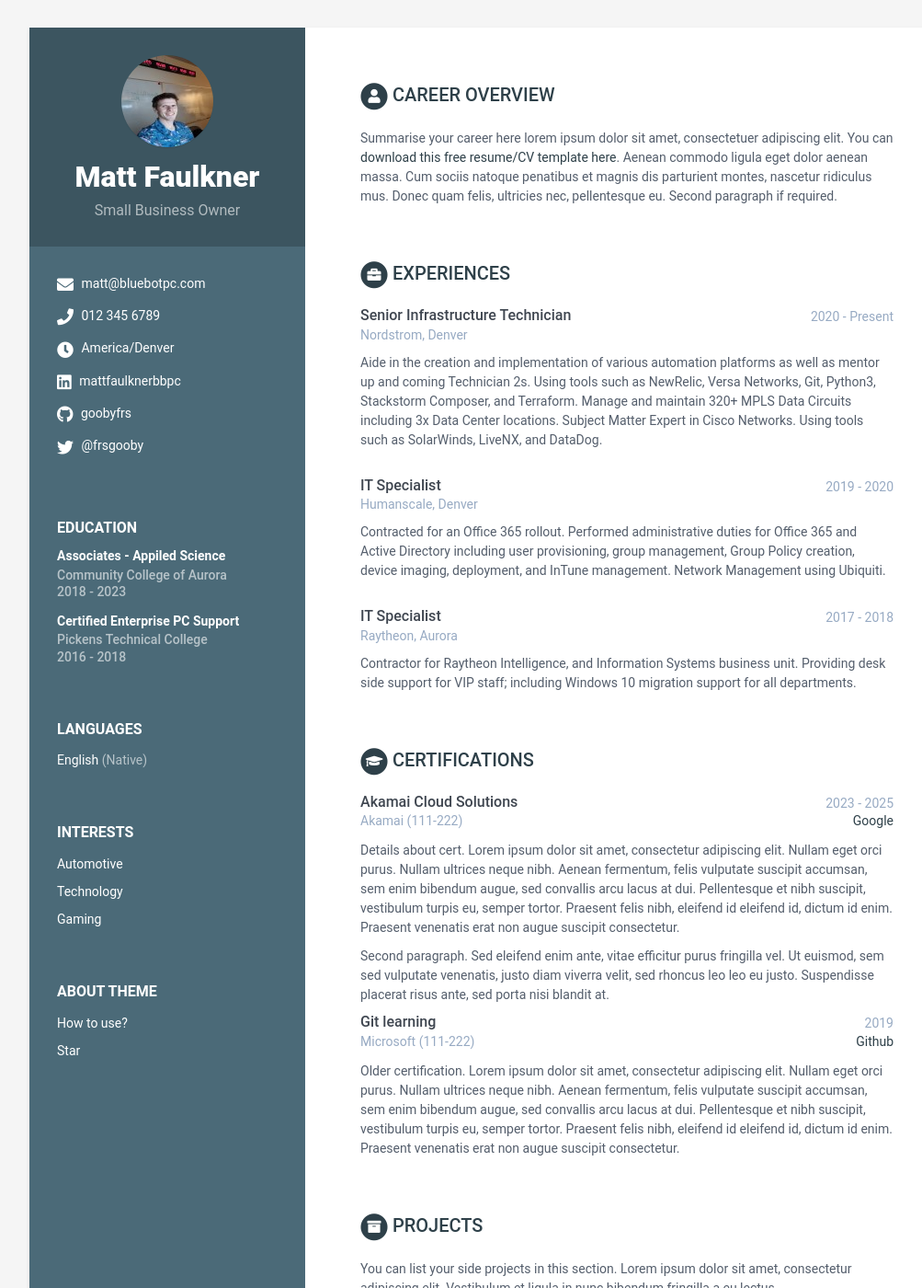
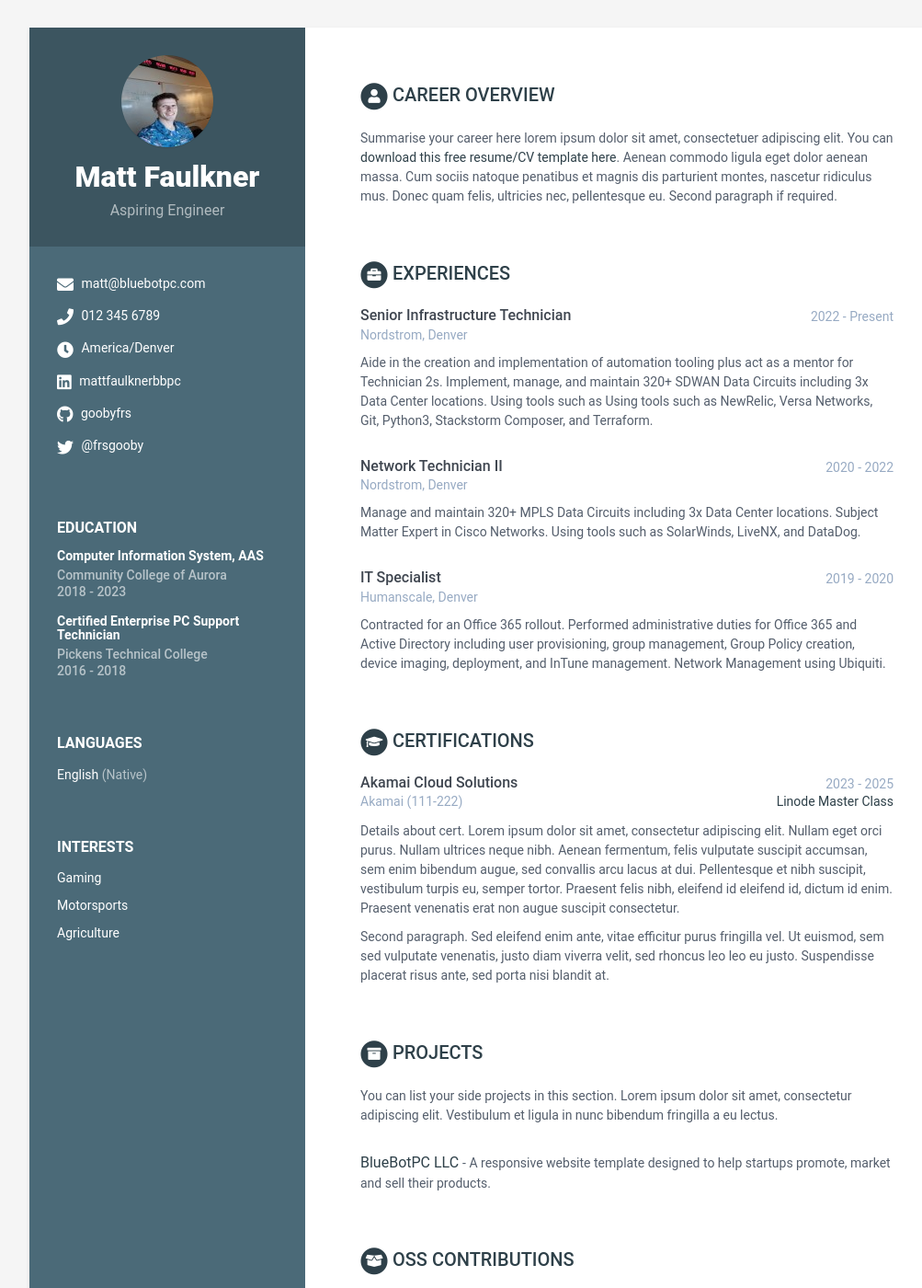
Before and after one commit to GoobyFRS/goobyfrs.github.io, a Jekyll site: the page built from index.html, in a window 1280 px wide and 1400 px high. Shown: the whole window at 92% size, without its empty margins (108-1111 px from the left). Built offline with Jekyll 4.4.1, drawn with Linux system fonts in a browser that asks for light colours.

Commit message:
Update data.yml

```diff
--- a/_data/data.yml
+++ b/_data/data.yml
@@ -4,12 +4,12 @@
 
 sidebar:
     position: left # position of the sidebar : left or right
-    about: True # set to False or comment line if you want to remove the "how to use?" in the sidebar
+    about: False # set to False or comment line if you want to remove the "how to use?" in the sidebar
     education: True # set to False if you want education in main section instead of in sidebar
 
     # Profile information
     name: Matt Faulkner
-    tagline: Small Business Owner
+    tagline: Aspiring Engineer
     avatar: profile.png  #place a 100x100 picture inside /assets/images/ folder and provide the name of the file below
 
     # Sidebar links
@@ -39,13 +39,13 @@ sidebar:
     interests:
       title: Interests
       info:
-        - item: Automotive
+        - item: Gaming
           link:
 
-        - item: Technology
+        - item: Motorsports
           link:
 
-        - item: Gaming
+        - item: Agriculture
           link:
 
 career-profile:
@@ -60,7 +60,7 @@ career-profile:
 education:
     title: Education
     info:
-      - degree: Associates - Appiled Science
+      - degree: Computer Information System, AAS
         university: Community College of Aurora
         time: 2018 - 2023
         details: |
@@ -71,11 +71,12 @@ education:
           pretium quis, sem.
             - Bullet point
             - Bullet point
-      - degree: Certified Enterprise PC Support
+
+      - degree: Certified Enterprise PC Support Technician
         university: Pickens Technical College
         time: 2016 - 2018
         details: |
-          Intoduction the industry of servicing, maintaining,
+          Intoduction to the industry of servicing, maintaining,
           and repairing computers, computer and networking systems.
 
             - Maintain, repair, and build PCs
@@ -87,12 +88,17 @@ experiences:
     title: Experiences
     info:
       - role: Senior Infrastructure Technician
-        time: 2020 - Present
+        time: 2022 - Present
         company: Nordstrom, Denver
         details: |
-          Aide in the creation and implementation of various automation platforms as well
-          as mentor up and coming Technician 2s. Using tools such as NewRelic, Versa Networks,
-          Git, Python3, Stackstorm Composer, and Terraform.
+          Aide in the creation and implementation of automation tooling plus act as a mentor for Technician 2s.
+          Implement, manage, and maintain 320+ SDWAN Data Circuits including 3x Data Center locations.
+          Using tools such as Using tools such as NewRelic, Versa Networks, Git, Python3, Stackstorm Composer, and Terraform.
+
+      - role: Network Technician II
+        time: 2020 - 2022
+        company: Nordstrom, Denver
+        details: |
           Manage and maintain 320+ MPLS Data Circuits including 3x Data Center locations.
           Subject Matter Expert in Cisco Networks. Using tools such as SolarWinds, LiveNX, and DataDog.
 
@@ -105,13 +111,6 @@ experiences:
           Group Policy creation, device imaging, deployment, and InTune management.
           Network Management using Ubiquiti.
 
-      - role: IT Specialist
-        time: 2017 - 2018
-        company: Raytheon, Aurora
-        details: |
-          Contractor for Raytheon Intelligence, and Information Systems business unit.
-          Providing desk side support for VIP staff; including Windows 10 migration support for all departments.
-
 certifications:
       title: Certifications
       list:
@@ -120,8 +119,8 @@ certifications:
           end: 2025
           organization: Akamai
           credentialid: 111-222
-          credentialurl: www.google.com
-          credentialname: Google
+          credentialurl: www.linode.com
+          credentialname: Linode Master Class
           details: |
             Details about cert. Lorem ipsum dolor sit amet, consectetur
             adipiscing elit.
@@ -136,22 +135,6 @@ certifications:
             fringilla vel. Ut euismod, sem sed vulputate venenatis,
             justo diam viverra velit, sed rhoncus leo leo eu justo.
             Suspendisse placerat risus ante, sed porta nisi blandit at.
-        - name: Git learning
-          start: 2019
-          end:
-          organization: Microsoft
-          credentialid: 111-222
-          credentialurl: www.github.com
-          credentialname: Github
-          details: |
-            Older certification. Lorem ipsum dolor sit amet, consectetur
-            adipiscing elit.
-            Nullam eget orci purus. Nullam ultrices neque nibh.
-            Aenean fermentum, felis vulputate suscipit accumsan,
-            sem enim bibendum augue, sed convallis arcu lacus at dui.
-            Pellentesque et nibh suscipit, vestibulum turpis eu, semper tortor.
-            Praesent felis nibh, eleifend id eleifend id, dictum id enim.
-            Praesent venenatis erat non augue suscipit consectetur.
 
 projects:
     title: Projects
@@ -160,8 +143,8 @@ projects:
       section. Lorem ipsum dolor sit amet, consectetur adipiscing elit.
       Vestibulum et ligula in nunc bibendum fringilla a eu lectus.
     assignments:
-      - title: Velocity
-        link: "#hook"
+      - title: BlueBotPC LLC
+        link: "https://www.bluebotpc.com"
         tagline: "A responsive website template designed to help startups promote, market and sell their products."
 
 oss:
@@ -188,7 +171,7 @@ skills:
       - name: Akamai Cloud Solutions
         level: 90%
 
-      - name: HTML5 &  CSS3
+      - name: HTML5 & CSS3
         level: 80%
 
       - name: Python3
```
